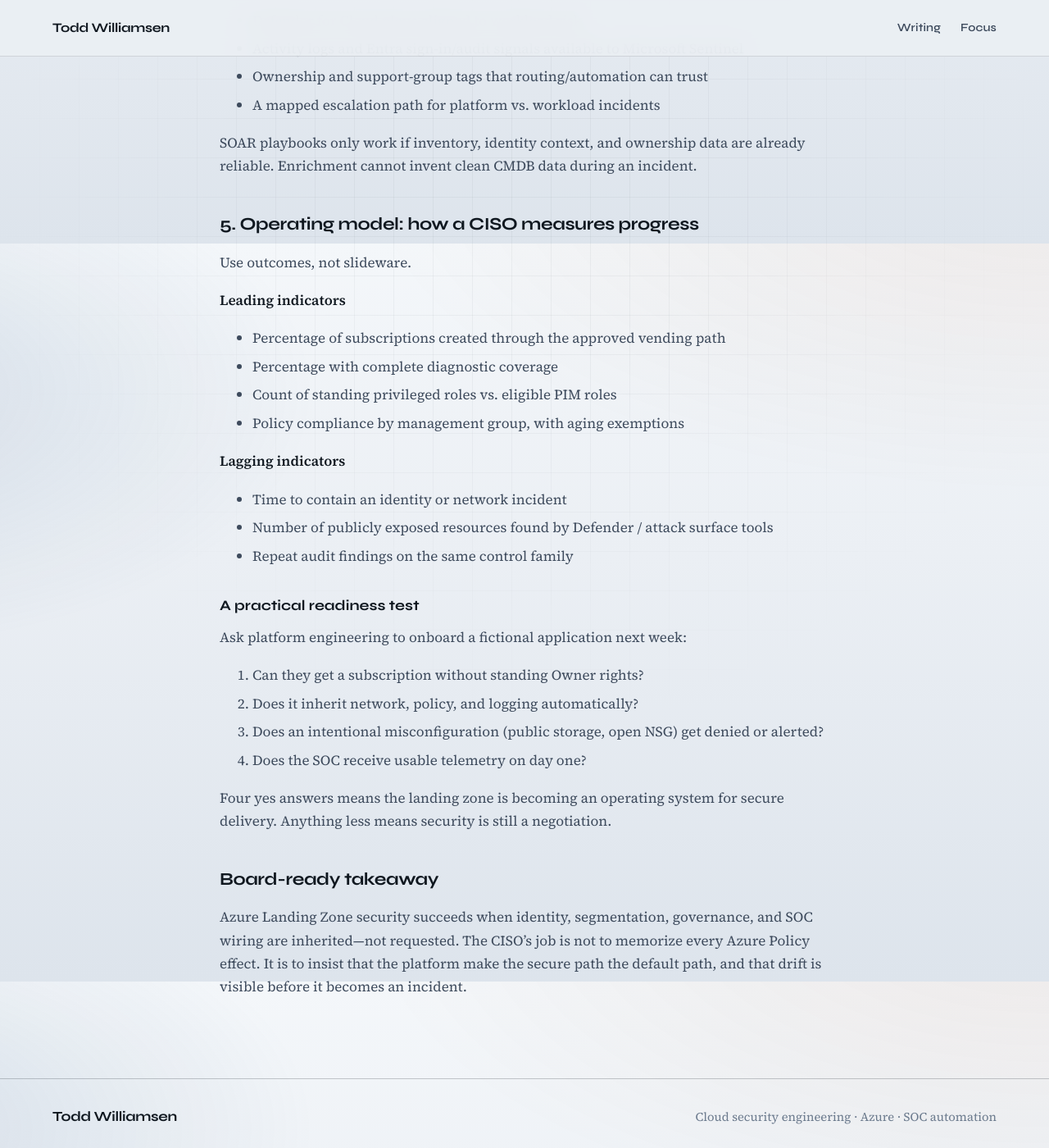
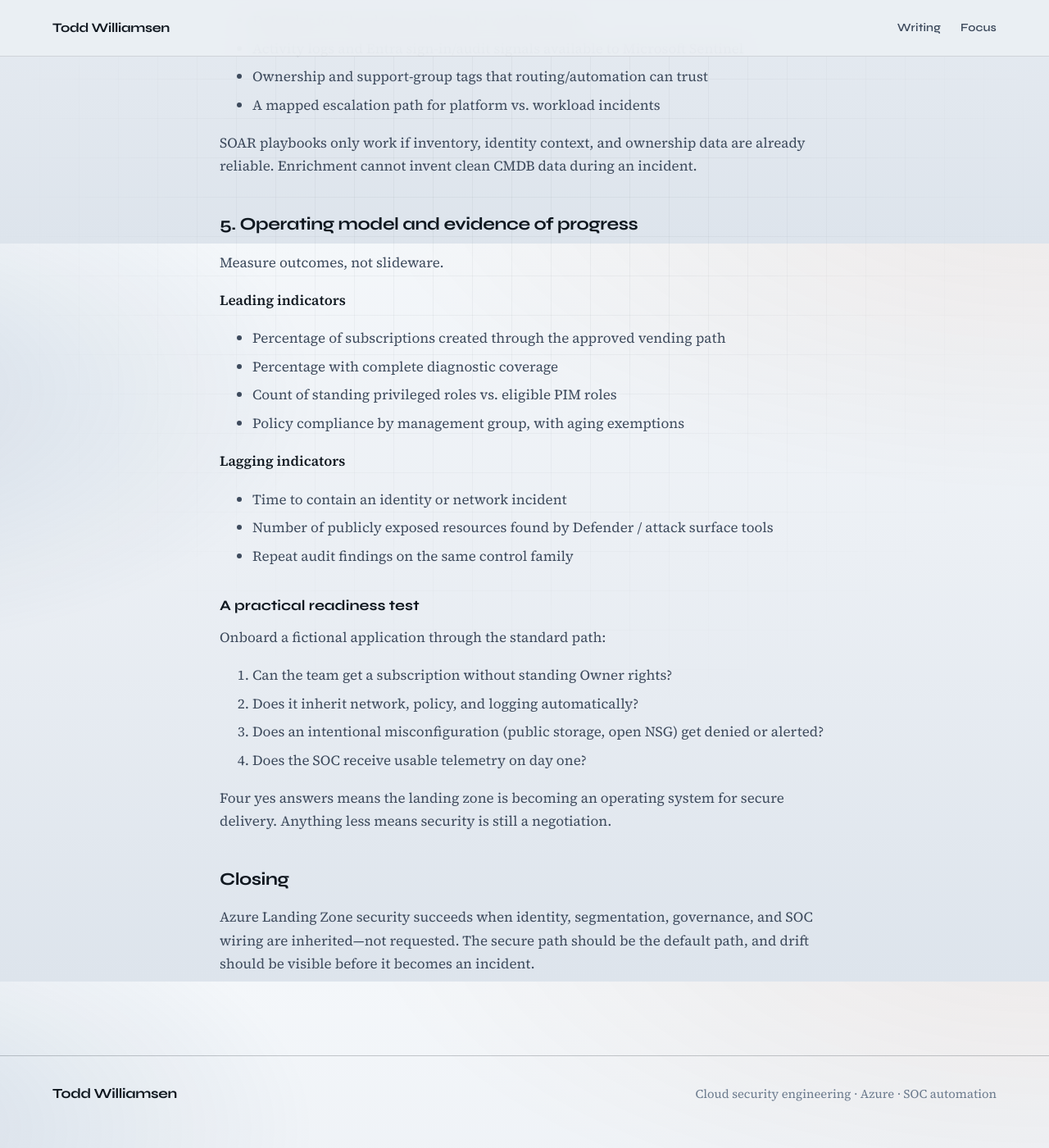
Before and after one commit to toddwilliamsen/toddwilliamsen.github.io, a Jekyll site: the page built from articles/azure-landing-zone-security.md, in a window 1280 px wide and 1400 px high, scrolled down 6003 px. Shown: the whole window at 82% size. Built offline with Jekyll 4.4.1, drawn with Linux system fonts in a browser that asks for light colours; some of the changed text lies outside the part shown.

Commit message:
Tone articles for engineers and architects without CISO-specific framing.
Keeps the technical depth and decision criteria, but removes direct CISO callouts so the writing stays professional for a mixed technical audience.

```diff
--- a/articles/azure-landing-zone-security.md
+++ b/articles/azure-landing-zone-security.md
@@ -2,16 +2,16 @@
 layout: article
 title: Azure Landing Zone Security
 topic: Architecture
-summary: How identity, network segmentation, governance, and security operations form one control plane—and how a CISO can tell whether the landing zone is actually working.
+summary: How identity, network segmentation, governance, and security operations form one control plane inside an Azure Landing Zone.
 author: Todd Williamsen
 date: 2026-07-28
-description: A CISO-readable technical guide to securing Azure Landing Zones across identity, network, governance, and SOC operations.
+description: A technical guide to securing Azure Landing Zones across identity, network, governance, and SOC operations.
 permalink: /articles/azure-landing-zone-security/
 ---
 
 An Azure Landing Zone is not a subscription catalog. It is the set of decisions that determine whether the next workload inherits security by default—or inherits drift.
 
-For engineering teams, that means identity, network, policy, and telemetry designed as one system. For a CISO, it means a clearer question than “are we in Azure?”: **can a new workload land safely, be observed immediately, and fail closed when it drifts?**
+That means identity, network, policy, and telemetry designed as one system. The practical test is simple: **can a new workload land safely, be observed immediately, and fail closed when it drifts?**
 
 If the answer is no, you have documentation. If the answer is yes, you have architecture.
 
@@ -47,7 +47,7 @@ Treat Microsoft Entra ID as the front door to the platform, not a directory bolt
   <figcaption>Figure 2. Every actor—human, workload, or partner—should pass through the same identity control plane.</figcaption>
 </figure>
 
-### CISO questions to ask
+### Design checks
 
 1. Who can create subscriptions, and is that path JIT or standing?
 2. How many accounts hold permanent Owner or User Access Administrator?
@@ -124,9 +124,9 @@ At subscription vending time, require:
 
 SOAR playbooks only work if inventory, identity context, and ownership data are already reliable. Enrichment cannot invent clean CMDB data during an incident.
 
-## 5. Operating model: how a CISO measures progress
+## 5. Operating model and evidence of progress
 
-Use outcomes, not slideware.
+Measure outcomes, not slideware.
 
 **Leading indicators**
 
@@ -143,15 +143,15 @@ Use outcomes, not slideware.
 
 ### A practical readiness test
 
-Ask platform engineering to onboard a fictional application next week:
+Onboard a fictional application through the standard path:
 
-1. Can they get a subscription without standing Owner rights?
+1. Can the team get a subscription without standing Owner rights?
 2. Does it inherit network, policy, and logging automatically?
 3. Does an intentional misconfiguration (public storage, open NSG) get denied or alerted?
 4. Does the SOC receive usable telemetry on day one?
 
 Four yes answers means the landing zone is becoming an operating system for secure delivery. Anything less means security is still a negotiation.
 
-## Board-ready takeaway
+## Closing
 
-Azure Landing Zone security succeeds when identity, segmentation, governance, and SOC wiring are inherited—not requested. The CISO’s job is not to memorize every Azure Policy effect. It is to insist that the platform make the secure path the default path, and that drift is visible before it becomes an incident.
+Azure Landing Zone security succeeds when identity, segmentation, governance, and SOC wiring are inherited—not requested. The secure path should be the default path, and drift should be visible before it becomes an incident.
```
Also changed, not shown: articles/soc-automation-playbooks.md (+10 -10 lines), articles/zero-trust-azure.md (+18 -26 lines).
